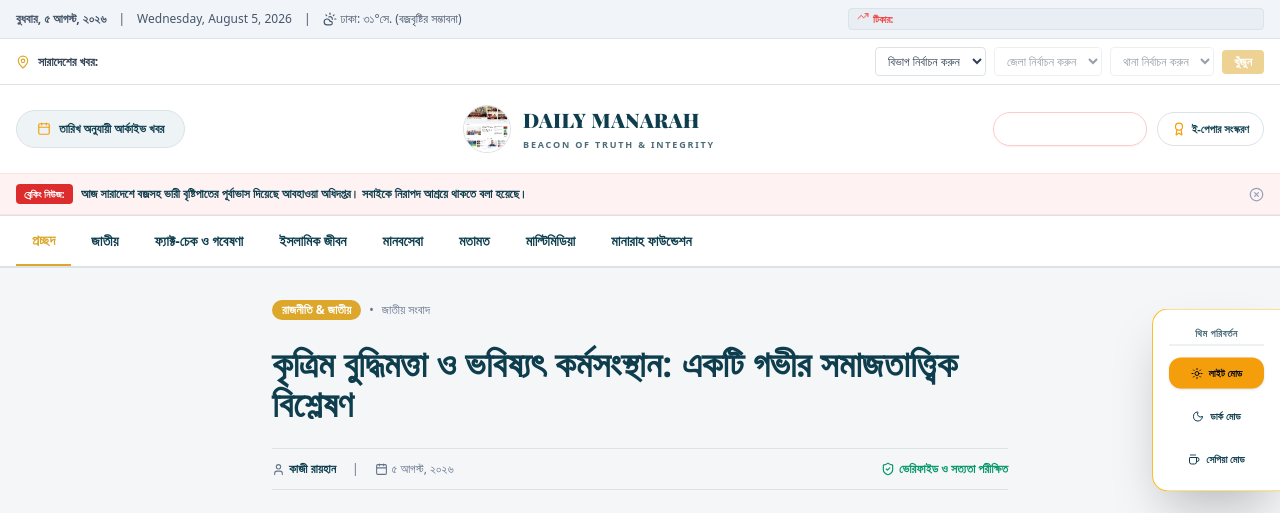
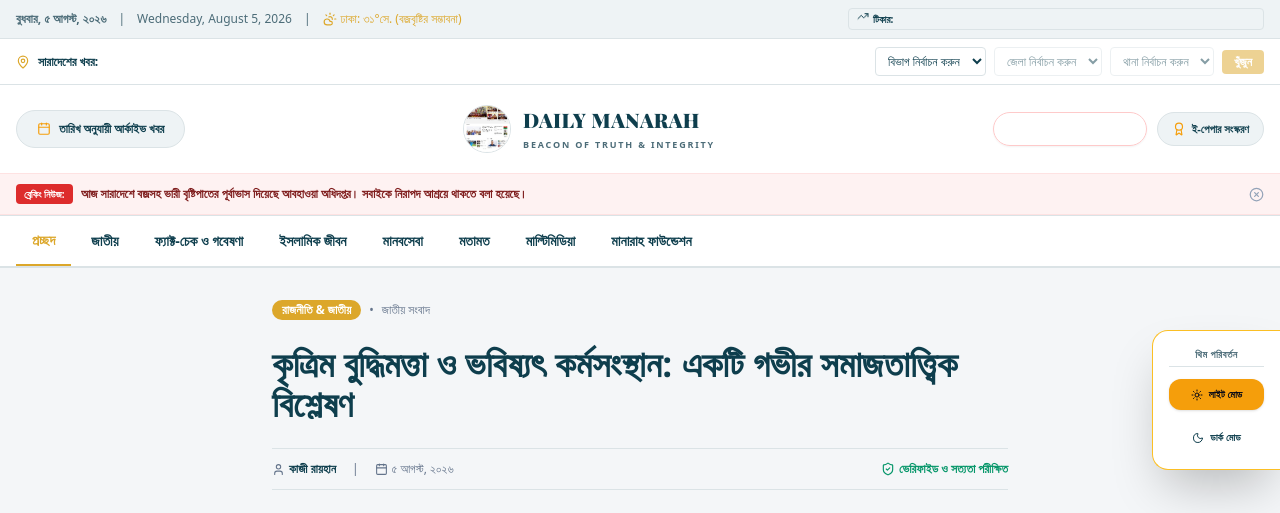
Before and after one commit to Saad7528/The-Daily-Manarah-Frontend, a Next.js app: page /article/artificial-intelligence-and-job-future in a window 1280 px wide. Shown: the top 513 px of the page. Built offline with nearby package versions, Linux system fonts and the light colour scheme; grey boxes are pictures that could not be loaded; a web font is replaced by a local one.

Commit message:
feat(theme): restrict themes to light and dark only and resolve all text contrast and visibility issues in light mode

```diff
--- a/src/app/globals.css
+++ b/src/app/globals.css
@@ -24,18 +24,6 @@
   --accent-color: #dca72a; /* Brand Golden-yellow */
   --accent-hover: #b8861d;
   --bg-input: #122930;
-}
-
-.sepia {
-  /* Eye Comfort Warm Sepia Mode */
-  --bg-primary: #f7f4eb; /* Soft warm paper */
-  --bg-card: #f0e6cf; /* Soft warm card */
-  --text-primary: #3e301d; /* Dark sepia brown */
-  --text-secondary: #6d5b4a; /* Medium sepia brown */
-  --border-color: #e3d7bd; /* Warm sepia borders */
-  --accent-color: #b45309; /* Warm orange-amber accent */
-  --accent-hover: #92400e;
-  --bg-input: #ebdcb9;
 }
 
 body {
--- a/src/components/Layout/Header.tsx
+++ b/src/components/Layout/Header.tsx
@@ -125,10 +125,8 @@ export function Header() {
             <X size={15} />
           ) : theme === "light" ? (
             <Sun size={15} className="text-amber-500 animate-spin-slow" />
-          ) : theme === "dark" ? (
+          ) : (
             <Moon size={15} className="text-amber-400" />
-          ) : (
-            <Coffee size={15} className="text-amber-800" />
           )}
         </button>
 
@@ -165,46 +163,32 @@ export function Header() {
             <Moon size={12} />
             <span>ডার্ক মোড</span>
           </button>
-          <button
-            onClick={() => {
-              setTheme("sepia");
-              setIsThemeDrawerOpen(false);
-            }}
-            className={`flex items-center justify-center gap-1.5 py-2 rounded-xl text-[10px] font-black transition ${
-              theme === "sepia"
-                ? "bg-[#f5ecd7] text-amber-900 border border-amber-200 shadow"
-                : "text-[var(--text-primary)] hover:bg-[var(--bg-input)]"
-            }`}
-          >
-            <Coffee size={12} />
-            <span>সেপিয়া মোড</span>
-          </button>
         </div>
       </div>
 
       {/* 1. TOP BAR (Dates & Ticker) */}
-      <div className="w-full bg-slate-100 dark:bg-zinc-900 sepia:bg-[#ebdcb9] border-b border-[var(--border-color)] text-xs py-2 px-4 transition-colors duration-300">
+      <div className="w-full bg-[var(--bg-input)] border-b border-[var(--border-color)] text-xs py-2 px-4 transition-colors duration-300">
         <div className="max-w-7xl mx-auto flex flex-col md:flex-row md:items-center justify-between gap-3">
           {/* Dates & Weather */}
-          <div className="flex flex-wrap items-center gap-3 text-slate-600 dark:text-slate-300 sepia:text-[#705e4c]">
+          <div className="flex flex-wrap items-center gap-3 text-[var(--text-secondary)]">
             <span className="font-semibold">{dates.bn}</span>
             <span className="hidden md:inline">|</span>
             <span>{dates.en}</span>
             <span className="hidden md:inline">|</span>
-            <div className="flex items-center gap-1 text-emerald-655 dark:text-amber-400 sepia:text-amber-800">
+            <div className="flex items-center gap-1 text-[var(--accent-color)]">
               <CloudSun size={14} />
               <span>ঢাকা: ৩১°সে. (বজ্রবৃষ্টির সম্ভাবনা)</span>
             </div>
           </div>
 
           {/* Scrolling Ticker (Live Ticker) */}
-          <div className="flex items-center gap-2 overflow-hidden w-full md:w-1/3 bg-slate-200/50 dark:bg-zinc-800/50 sepia:bg-[#dfceab]/50 px-2 py-0.5 rounded border border-[var(--border-color)]">
-            <span className="shrink-0 flex items-center gap-1 font-bold text-[10px] text-red-500 uppercase">
+          <div className="flex items-center gap-2 overflow-hidden w-full md:w-1/3 bg-[var(--bg-card)]/50 px-2 py-0.5 rounded border border-[var(--border-color)]">
+            <span className="shrink-0 flex items-center gap-1 font-bold text-[10px] text-red-650 uppercase">
               <TrendingUp size={12} className="animate-bounce" />
               টিকার:
             </span>
             <div className="relative w-full overflow-hidden h-4">
-              <div className="absolute flex whitespace-nowrap animate-marquee text-[11px] font-medium text-slate-700 dark:text-slate-300 sepia:text-[#433422] gap-10">
+              <div className="absolute flex whitespace-nowrap animate-marquee text-[11px] font-bold text-[var(--text-primary)] gap-10">
                 <span>সোনার বাজার দর: ২২ ক্যারেট ১,১৮,০০০ টাকা (ভরি)</span>
                 <span>ইউএসডি এক্সচেঞ্জ রেট: ১২০.৫০ টাকা</span>
                 <span>ক্রিকেট স্কোর: বাংলাদেশ ২৮০/৫ (৪৫ ওভার) বনাম পাকিস্তান</span>
@@ -218,9 +202,9 @@ export function Header() {
       {/* ➔ LOCATION BAR WIDGET (Hidden on Mobile View to save fixed screen height) */}
       <div className="hidden md:block w-full py-2 px-4 border-b border-[var(--border-color)] text-xs bg-[var(--bg-card)]">
         <div className="max-w-7xl mx-auto flex flex-col sm:flex-row sm:items-center justify-between gap-3">
-          <div className="flex items-center gap-2 text-slate-500">
+          <div className="flex items-center gap-2 text-[var(--text-secondary)]">
             <MapPin size={14} className="text-[var(--accent-color)]" />
-            <span className="font-semibold text-slate-700 dark:text-slate-300 sepia:text-[#433422]">সারাদেশের খবর:</span>
+            <span className="font-semibold text-[var(--text-primary)]">সারাদেশের খবর:</span>
           </div>
 
           <div className="flex flex-wrap items-center gap-2">
@@ -232,7 +216,7 @@ export function Header() {
                 setSelectedDistrict("");
                 setSelectedThana("");
               }}
-              className="bg-[var(--bg-card)] border border-[var(--border-color)] rounded px-2 py-1 outline-none text-xs text-slate-700 dark:text-slate-300 sepia:text-[#433422]"
+              className="bg-[var(--bg-card)] border border-[var(--border-color)] rounded px-2 py-1 outline-none text-xs text-[var(--text-primary)]"
             >
               <option value="">বিভাগ নির্বাচন করুন</option>
               {Object.keys(locations).map((div) => (
@@ -250,7 +234,7 @@ export function Header() {
                 setSelectedThana("");
               }}
               disabled={!selectedDivision}
-              className="bg-[var(--bg-card)] border border-[var(--border-color)] rounded px-2 py-1 outline-none text-xs text-slate-700 dark:text-slate-300 sepia:text-[#433422] disabled:opacity-50"
+              className="bg-[var(--bg-card)] border border-[var(--border-color)] rounded px-2 py-1 outline-none text-xs text-[var(--text-primary)] disabled:opacity-50"
             >
               <option value="">জেলা নির্বাচন করুন</option>
               {selectedDivision &&
@@ -266,7 +250,7 @@ export function Header() {
               value={selectedThana}
               onChange={(e) => setSelectedThana(e.target.value)}
               disabled={!selectedDistrict}
-              className="bg-[var(--bg-card)] border border-[var(--border-color)] rounded px-2 py-1 outline-none text-xs text-slate-700 dark:text-slate-300 sepia:text-[#433422] disabled:opacity-50"
+              className="bg-[var(--bg-card)] border border-[var(--border-color)] rounded px-2 py-1 outline-none text-xs text-[var(--text-primary)] disabled:opacity-50"
             >
               <option value="">থানা নির্বাচন করুন</option>
               {selectedDivision &&
@@ -345,7 +329,7 @@ export function Header() {
           </Link>
           <Link
             href="/e-paper"
-            className="flex items-center gap-1.5 bg-slate-150 hover:bg-slate-200 dark:bg-zinc-800 dark:hover:bg-zinc-700 sepia:bg-[#dfceab] text-[11px] font-bold px-3.5 py-2 rounded-full border border-[var(--border-color)] transition"
+            className="flex items-center gap-1.5 bg-[var(--bg-input)] hover:bg-[var(--border-color)] text-[var(--text-primary)] text-[11px] font-bold px-3.5 py-2 rounded-full border border-[var(--border-color)] transition"
           >
             <Award size={14} className="text-amber-500" />
             ই-পেপার সংস্করণ
@@ -355,13 +339,13 @@ export function Header() {
 
       {/* Breaking News Flash */}
       {showBreaking && (
-        <div className="w-full bg-red-50 dark:bg-red-950/20 sepia:bg-amber-100 border-y border-red-100 dark:border-red-900/30 py-2.5 px-4 text-xs">
+        <div className="w-full bg-red-50 dark:bg-red-950/20 border-y border-red-100 dark:border-red-900/30 py-2.5 px-4 text-xs">
           <div className="max-w-7xl mx-auto flex items-center justify-between gap-3">
             <div className="flex items-center gap-2 overflow-hidden">
               <span className="shrink-0 bg-red-600 text-white font-black px-2 py-0.5 rounded text-[10px] uppercase animate-pulse">
                 ব্রেকিং নিউজ:
               </span>
-              <span className="font-semibold text-red-850 dark:text-red-300 sepia:text-amber-900 truncate">
+              <span className="font-bold text-red-900 dark:text-red-300 truncate">
                 আজ সারাদেশে বজ্রসহ ভারী বৃষ্টিপাতের পূর্বাভাস দিয়েছে আবহাওয়া অধিদপ্তর। সবাইকে নিরাপদ আশ্রয়ে থাকতে বলা হয়েছে।
               </span>
             </div>
@@ -380,7 +364,7 @@ export function Header() {
           <div className="hidden md:flex items-center gap-1">
             <Link
               href="/"
-              className="px-4 py-3.5 text-sm font-bold text-[var(--accent-color)] hover:bg-slate-50 dark:hover:bg-zinc-900 sepia:hover:bg-[#dfceab] border-b-2 border-[var(--accent-color)]"
+              className="px-4 py-3.5 text-sm font-bold text-[var(--accent-color)] hover:bg-[var(--bg-primary)] border-b-2 border-[var(--accent-color)]"
             >
               প্রচ্ছদ
             </Link>
@@ -388,14 +372,14 @@ export function Header() {
               <Link
                 key={cat.slug}
                 href={`/category/${cat.slug}`}
-                className="px-4 py-3.5 text-sm font-semibold text-[var(--text-primary)] hover:text-[var(--accent-color)] hover:bg-slate-50 dark:hover:bg-zinc-900 sepia:hover:bg-[#dfceab] transition"
+                className="px-4 py-3.5 text-sm font-semibold text-[var(--text-primary)] hover:text-[var(--accent-color)] hover:bg-[var(--bg-primary)] transition"
               >
                 {cat.name}
               </Link>
             ))}
             <Link
               href="/about-us"
-              className="px-4 py-3.5 text-sm font-semibold text-[var(--text-primary)] hover:text-[var(--accent-color)] hover:bg-slate-50 dark:hover:bg-zinc-900 sepia:hover:bg-[#dfceab] transition"
+              className="px-4 py-3.5 text-sm font-semibold text-[var(--text-primary)] hover:text-[var(--accent-color)] hover:bg-[var(--bg-primary)] transition"
             >
               মানারাহ ফাউন্ডেশন
             </Link>
@@ -406,7 +390,7 @@ export function Header() {
             <div className="flex items-center gap-1 overflow-x-auto scrollbar-none py-1.5 w-full text-xs font-bold mr-2 select-none">
               <Link
                 href="/"
-                className="shrink-0 px-3.5 py-1.5 bg-emerald-655 text-emerald-705 dark:bg-zinc-800 dark:text-emerald-400 rounded-full bg-slate-100"
+                className="shrink-0 px-3.5 py-1.5 bg-amber-500 text-slate-950 rounded-full"
               >
                 প্রচ্ছদ
               </Link>
--- a/src/components/Providers/ThemeProvider.tsx
+++ b/src/components/Providers/ThemeProvider.tsx
@@ -2,7 +2,7 @@
 
 import React, { createContext, useContext, useEffect, useState } from "react";
 
-type Theme = "light" | "dark" | "sepia";
+type Theme = "light" | "dark";
 
 interface ThemeContextType {
   theme: Theme;
@@ -18,7 +18,7 @@ export function ThemeProvider({ children }: { children: React.ReactNode }) {
   useEffect(() => {
     // Read from localStorage on mount
     const savedTheme = localStorage.getItem("site-theme") as Theme;
-    if (savedTheme === "dark" || savedTheme === "sepia" || savedTheme === "light") {
+    if (savedTheme === "dark" || savedTheme === "light") {
       setThemeState(savedTheme);
     } else {
       // Check system preference
@@ -42,8 +42,6 @@ export function ThemeProvider({ children }: { children: React.ReactNode }) {
 
     if (theme === "dark") {
       root.classList.add("dark");
-    } else if (theme === "sepia") {
-      root.classList.add("sepia");
     }
   }, [theme, mounted]);
 
```
